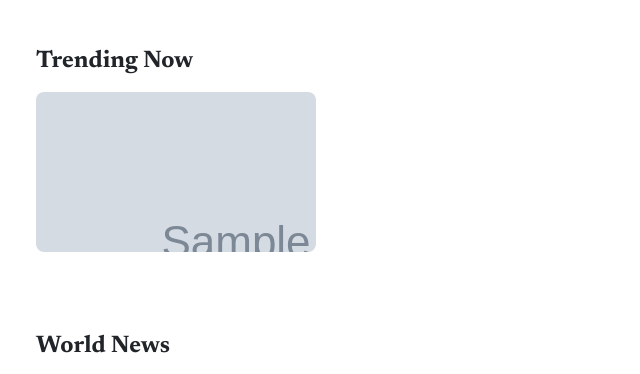
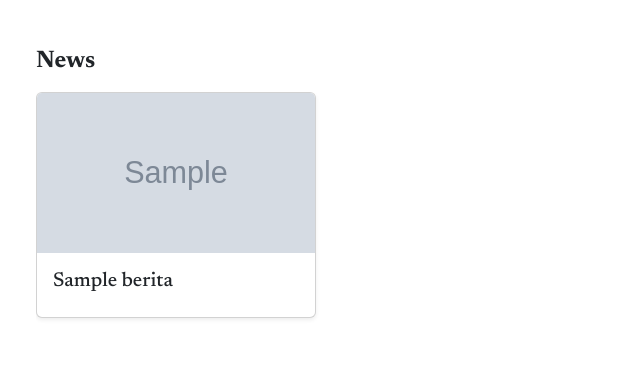
Before and after one commit to Hans299/WebsiteProject-01, a Laravel app: page /welcome in a window 1280 px wide. Shown: the part 585-959 px from the top of the page, without its empty margins (0-640 px from the left). After the commit the page ends 904 px from the top, so only its background shows below. Run offline with Laravel 12, Linux system fonts and the light colour scheme; tables that the repository leaves empty hold one stand-in row (values such as "Sample post"); grey boxes marked "Sample" are stand-in pictures; style sheets or scripts are compiled from the project's sources.

Commit message:
pending until saturday

```diff
--- a/app/Http/Controllers/landingBeritaController.php
+++ b/app/Http/Controllers/landingBeritaController.php
@@ -19,16 +19,33 @@
         // INI BAGIAN PALING PENTING: HENTIKAN DAN TAMPILKAN ISINYA
         // dd($beritaTrending);
         // ==========================================================
-
-        // Kode di bawah ini tidak akan dijalankan sementara
-    //     $beritaTrending = [
-    //     (object)['judul' => 'Ini Judul Berita Palsu 1', 'gambar' => 'nama_gambar1.jpg'],
-    //     (object)['judul' => 'Ini Judul Berita Palsu 2', 'gambar' => 'nama_gambar2.jpg'],
-    // ];
-
     // Pastikan nama view sudah benar sesuai nama file Anda
         return view('content.content_landing', [
             'beritaTrending' => $beritaTrending
         ]);
     }
+    public function show($id) // 1. Menerima $id dari URL
+    {
+         // 1. Menerima $id dari URL
+        // 2. Ambil SATU berita utama berdasarkan id
+        $berita = beritaModel::where('id', $id)
+                             ->where('status', 'publish')
+                             ->firstOrFail(); // Akan 404 jika tidak ketemu
+
+        // 3. Ambil 5 berita trending untuk list di bawah
+        $beritaTrending = beritaModel::where('status', 'publish')
+                                 ->where('id', '!=', $berita->id) // Agar berita utama tidak muncul lagi
+                                 ->latest()
+                                 ->take(5)
+                                 ->get();
+
+        // 4. Kirim KEDUA data ke view detail Anda
+        // Ganti 'berita.show' jika nama file view Anda berbeda
+
+        return view('content.content_index', [
+            'berita' => $berita,                // Data artikel utama
+            'beritaTrending' => $beritaTrending // Data untuk @foreach di bawah
+        ]);
+    }
+
 }
--- a/resources/views/cms/cms_Index.blade.php
+++ b/resources/views/cms/cms_Index.blade.php
@@ -78,7 +78,7 @@
                 <h2 class="fs-5 fw-bold mb-0">NewsPortal</h2>
             </div>
             <div class="ms-auto d-flex align-items-center gap-3">
-                <a href="https://drive.google.com" target="_blank" rel="noopener noreferrer"class="btn btn-light d-flex align-items-center gap-2">
+                <a href="https://drive.google.com/drive/folders/1XAfTXoUUQPJtfp7Mu9jNsSJxxnobzQSp" target="_blank" rel="noopener noreferrer"class="btn btn-light d-flex align-items-center gap-2">
                     <span class="material-symbols-outlined">cloud</span>
                     <span>Google Drive</span>
                 </a>
--- a/resources/views/content/content_Landing.blade.php
+++ b/resources/views/content/content_Landing.blade.php
@@ -20,70 +20,50 @@
 
         {{-- Trending Section --}}
         <section class="mt-5">
-            <h2 class="fw-bold h4 mb-3">Trending Now</h2>
+            <h2 class="fw-bold h4 mb-3">News </h2>
+
+            {{--
+            HANYA PERLU SATU div 'horizontal-scroll'.
+            Saya sudah hapus yang duplikat.
+            --}}
             <div class="horizontal-scroll overflow-x-auto">
                 <div class="d-flex flex-nowrap pb-3" style="gap: 1.5rem;">
 
-                    {{-- Memulai perulangan untuk setiap berita yang dikirim dari controller --}}
+                    {{-- Memulai perulangan untuk setiap berita --}}
                     @foreach ($beritaTrending as $berita)
-                    <div style="min-width: 280px;">
 
-                        {{-- Bagian untuk menampilkan gambar sebagai background --}}
-                        <div class="bg-cover rounded-3 mb-2"
-                            style="height: 160px; background-image: url('{{ asset('storage/img/' . $berita->gambar) }}');">
+                        <div class="card shadow-sm" style="min-width: 280px; flex-shrink: 0;">
+
+                            {{-- 1. BAGIAN GAMBAR (SEBAGAI LINK) --}}
+                            <a href="{{-- GANTI DENGAN URL DETAIL BERITA --}}">
+                                <img src="{{ asset('uploads/img/' . $berita->gambar) }}"
+                                    class="card-img-top"
+                                    alt="{{ $berita->Judul }}"
+                                    style="height: 160px; object-fit: cover;">
+                            </a>
+
+                            {{-- 2. BAGIAN BADAN CARD (UNTUK TEKS/JUDUL) --}}
+                            <div class="card-body">
+
+                                {{-- 3. BAGIAN JUDUL (SEBAGAI LINK) --}}
+                                <h5 class="card-title fw-medium">
+                                    <a href="{{ route('berita.show', $berita->id) }}" class="text-decoration-none text-dark">
+
+                                        {{-- INI YANG MENAMPILKAN JUDUL (SUDAH BENAR) --}}
+                                        {{  $berita->Judul }}
+
+                                    </a>
+                                </h5>
+                            </div>
+
                         </div>
 
-                        {{-- Bagian untuk menampilkan judul berita --}}
-                        <p class="fw-medium">{{ $berita->judul }}</p>
-
-                    </div>
                     @endforeach
 
                 </div>
             </div>
+            {{--
+            SAYA SUDAH HAPUS '</div>' EKSTRA YANG SEBELUMNYA ADA DI SINI
+            --}}
         </section>
-        {{-- World News Section --}}
-        <section class="mt-5">
-            <h2 class="fw-bold h4 mb-3">World News</h2>
-            <div class="row row-cols-1 row-cols-md-2 row-cols-lg-3 g-4">
-                @for ($i = 0; $i < 3; $i++)
-                <div class="col">
-                    <div class="card h-100 border-0 border-bottom rounded-0 pb-2">
-                        <div class="bg-cover rounded-3" style="height: 180px; background-image: url('http://googleusercontent.com/profile/picture/{{10 + $i}}');"></div>
-                        <div class="card-body px-0">
-                            <h5 class="card-title fw-medium">New Trade Deal Forged in Europe</h5>
-                            <p class="card-text text-muted">Leaders finalize an agreement that will impact continental commerce for years to come.</p>
-                        </div>
-                    </div>
-                </div>
-                @endfor
-            </div>
-            <div class="text-center mt-4">
-                <button class="btn btn-outline-primary fw-bold px-4">Load More</button>
-            </div>
-        </section>
-
-        {{-- Technology Section --}}
-        <section class="mt-5">
-            <h2 class="fw-bold h4 mb-3">Technology</h2>
-            <div class="row row-cols-1 row-cols-md-2 row-cols-lg-3 g-4">
-                 @for ($i = 0; $i < 3; $i++)
-                <div class="col">
-                    <div class="card h-100 border-0 border-bottom rounded-0 pb-2">
-                        <div class="bg-cover rounded-3" style="height: 180px; background-image: url('http://googleusercontent.com/profile/picture/{{13 + $i}}');"></div>
-                        <div class="card-body px-0">
-                            <h5 class="card-title fw-medium">The Rise of Artificial Intelligence</h5>
-                            <p class="card-text text-muted">How AI is reshaping industries and what it means for the future of work.</p>
-                        </div>
-                    </div>
-                </div>
-                @endfor
-            </div>
-            <div class="text-center mt-4">
-                <button class="btn btn-outline-primary fw-bold px-4">Load More</button>
-            </div>
-        </section>
-
-    </div>
-</div>
 @endsection
--- a/routes/web.php
+++ b/routes/web.php
@@ -31,7 +31,7 @@
 
 // TAMBAHKAN ROUTE INI
 Route::patch('/berita/{id}/update-status', [beritaController::class, 'updateStatus'])->name('berita.updateStatus');
-
+Route::get('/berita/{id}', [landingBeritaController::class, 'show'])->name('berita.show');
 
 Route::middleware([SuperAdmin::class])->name('supervisor.')->prefix('supervisor')->group(function(){
    Route::get('/user',[userController::class,'index'])->name('user');
```
Also changed, not shown: resources/views/content/content_detail.blade.php (+44 -0 lines), public/uploads/img/img-1760710706.png (deleted), public/uploads/img/img-1760710740.png (deleted), public/uploads/img/img-1760858669.png (renamed from public/uploads/img/img-1760710667.png), public/uploads/img/img-1760858720.jpg (added), public/uploads/img/img-1760858775.jpg (added), public/uploads/img/img-1760858896.jpg (added), public/uploads/img/img-1760858926.png (added).
